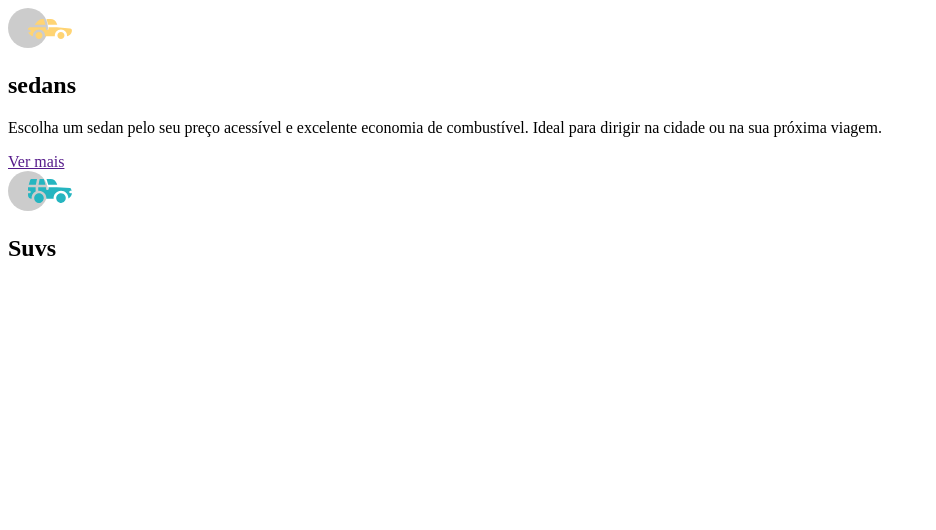
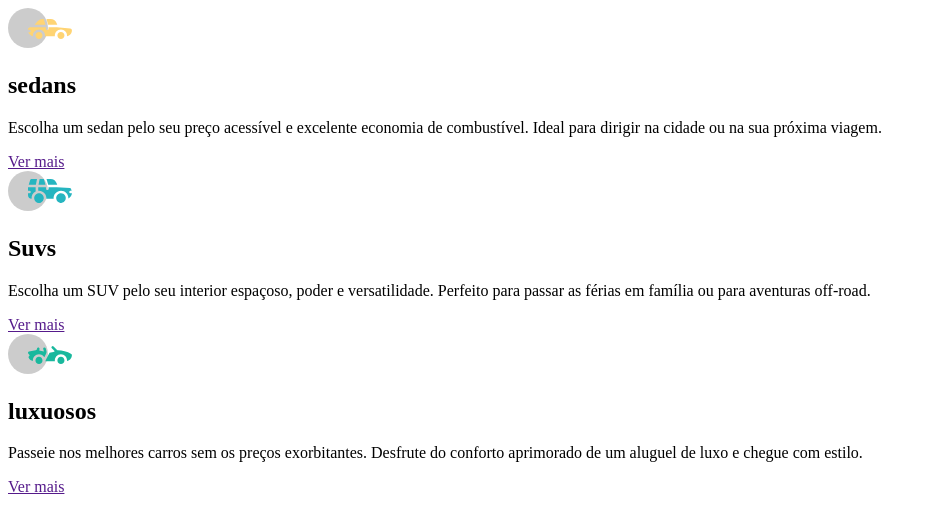
Before and after one commit to mariaclaragama/carros, a plain HTML site: page index.html in a window 1280 px wide. Shown: the whole page, without its empty margins (0-936 px from the left). Drawn offline with Linux system fonts and the light colour scheme.

Commit message:
HTML finalizado

```diff
--- a/index.html
+++ b/index.html
@@ -9,7 +9,7 @@
 <body>
     <main>
         <section class="sedans">
-            <img src="./imagens/icon-sedans.svg" alt="carros sedans">
+            <img src="./imagens/icon-sedans.svg" alt="carros sedan">
             <h2>sedans</h2>
             <p>Escolha um sedan pelo seu preço acessível e excelente economia de combustível. Ideal para dirigir na cidade ou na sua próxima viagem.</p>
             <a href="">Ver mais</a>
@@ -18,15 +18,15 @@
         <section class="suvs">
             <img src="./imagens/icon-suvs.svg" alt="carros suv">
             <h2>Suvs</h2>
-            <p></p>
-            <a href=""></a>
+            <p>Escolha um SUV pelo seu interior espaçoso, poder e versatilidade. Perfeito para passar as férias em família ou para aventuras off-road.</p>
+            <a href="">Ver mais</a>
         </section>
 
         <section class="luxuosos">
-            <img src="" alt="">
-            <h2></h2>
-            <p></p>
-            <a href=""></a>
+            <img src="./imagens/icon-luxury.svg" alt="carros de luxo">
+            <h2>luxuosos</h2>
+            <p>Passeie nos melhores carros sem os preços exorbitantes. Desfrute do conforto aprimorado de um aluguel de luxo e chegue com estilo.</p>
+            <a href="">Ver mais</a>
         </section>
     </main>
 </body>
```
